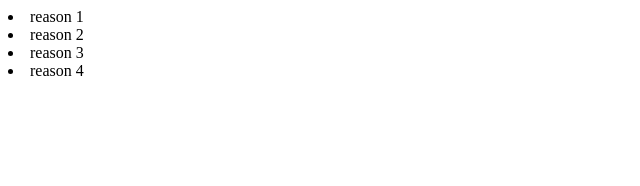
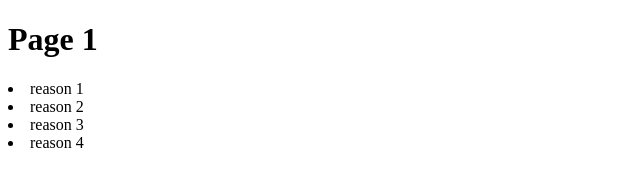
Before and after one commit to jay-johnson03/Song-Selector, a plain HTML site: page pages/page1.html in a window 1280 px wide. Shown: the whole page, without its empty margins (0-640 px from the left). Drawn offline with Linux system fonts and the light colour scheme.

Commit message:
Did Cosmetic change for page 1

```diff
--- a/pages/page1.html
+++ b/pages/page1.html
@@ -6,10 +6,13 @@
     <title>Page 1</title>
 
     <head>
-        <body>
+        <h1>
+            Page 1
+        </h1>
+    </head>
+    <body>
             <li> reason 1 </li>
             <li> reason 2 </li>
             <li> reason 3 </li>
             <li> reason 4 </li>
         </body>
-    </head>
```
